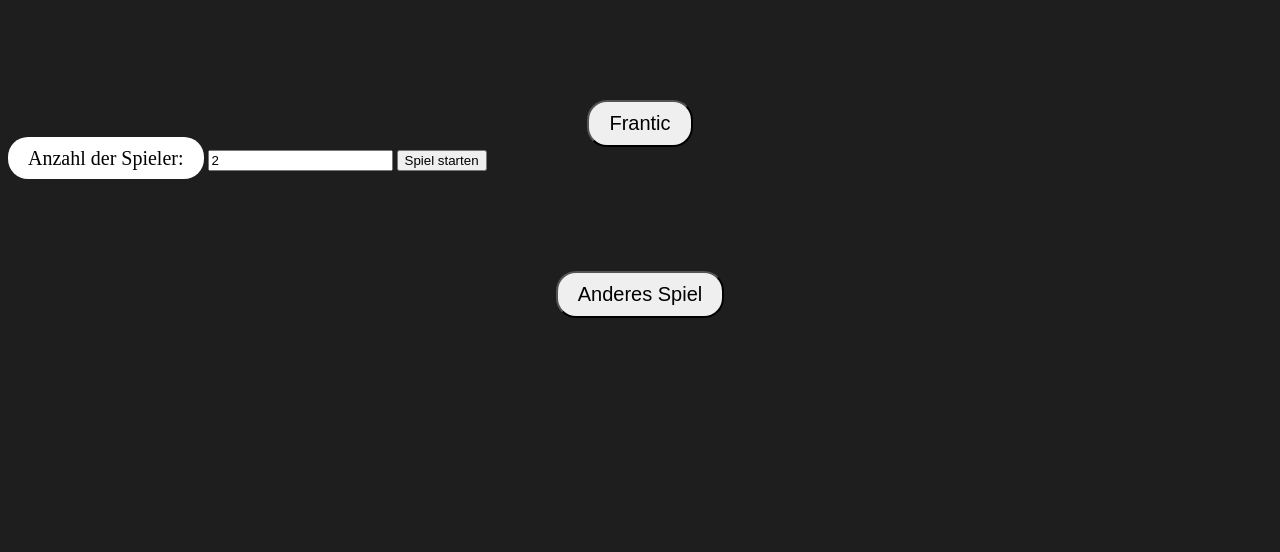
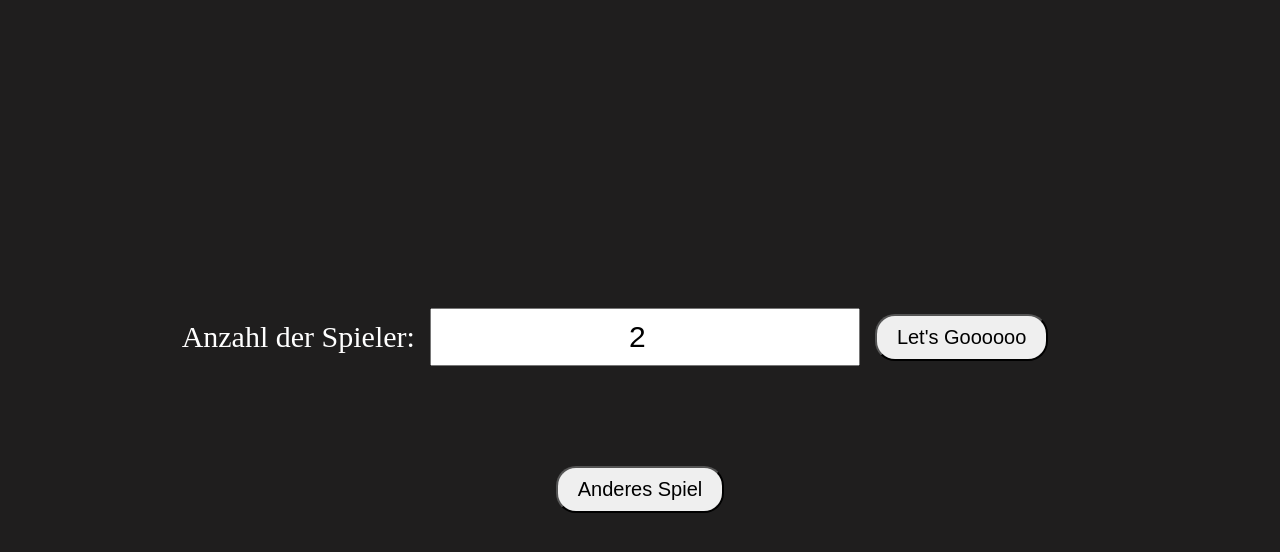
Before and after one commit to Bodensteiner23/LearnToCode, a plain HTML site: page docs/Lu/frantic.html in a window 1280 px wide. Drawn offline with Linux system fonts and the light colour scheme.

Commit message:
Nearly Finished the frantic Subpage.

```diff
--- a/docs/Lu/frantic.html
+++ b/docs/Lu/frantic.html
@@ -21,18 +21,18 @@
   <!------------------- Buttons ------------------------->
 
   <div>
-    <button class="btn" id="openFranticOverlayBtn" onclick="openFrantic()">Frantic</button>
-
-    <label for="playerCount" id="playerCountLabel">Anzahl der Spieler:</label>
-    <input type="number" id="playerCount" min="1" value="2">
-
-    <button class="btn" id="startFranticBtn" onclick="openFranticGamepage()">Spiel starten</button>
-
+    <!-- New Container to have them in the same Line -->
+    <div class="input-button-container">
+      <label for="playerCount" id="playerCountLabel">Anzahl der Spieler:</label>
+      <input type="number" id="playerCount" min="1" value="2">
+      <button id="startFranticBtn" onclick="openFranticGamepage()">Let's Goooooo</button>
+    </div>
+    <!-- <button class="btn" id="openFranticOverlayBtn" onclick="openFrantic()">Frantic</button> -->
   </div>
 
 
   <div>
-    <button id="chooseAnotherGameBtn" onclick="openHomepage()">Anderes Spiel</button>
+    <button class="btn" id="chooseAnotherGameBtn" onclick="openHomepage()">Anderes Spiel</button>
   </div>
   <!-- <div>
     <button id="openFranticOverlayBtn">Spiel starten</button>
--- a/docs/Lu/styles.css
+++ b/docs/Lu/styles.css
@@ -2,6 +2,22 @@
 /* Settings for the whole Body */
 body {
   background-color: hsla(0, 2%, 12%, 1);
+}
+
+/* Settings for the Button */
+.btn {
+  /* Center the button */
+  display: block;
+  margin-left: auto;
+  margin-right: auto;
+  margin-top: 100px;
+  border-radius: 20px;
+
+  /* Make the button bigger */
+  font-size: 20px;
+  /* Adjust as needed */
+  padding: 10px 20px;
+  /* Adjust as needed */
 }
 
 
@@ -38,13 +54,42 @@
 }
 
 /* ==================== frantic.html =================== */
-/* Settings for the Button */
-#openFranticOverlayBtn {
+.input-button-container {
+  display: flex;
+  justify-content: center;
+  align-items: center;
+}
+
+.input-button-container > * {
+  margin-right: 10px;
+  margin-top: 300px;
+}
+
+#playerCount{
+  text-align: center;
+  font-size: 30px;
+
+   /* Adjust as needed */
+   padding: 10px 20px;
+
+}
+
+#playerCountLabel {
+  margin-right: 5px;
   /* Center the button */
-  display: block;
-  margin-left: auto;
-  margin-right: auto;
-  margin-top: 100px;
+  border-radius: 20px;
+
+  /* Make the button bigger */
+  color: white;
+  font-size: 30px;
+  /* Adjust as needed */
+  padding: 10px 10px;
+}
+
+#startFranticBtn{
+  margin-left: 5px;
+  margin-right: 60px;
+  /* Center the button */
   border-radius: 20px;
 
   /* Make the button bigger */
@@ -53,37 +98,6 @@
   padding: 10px 20px;
   /* Adjust as needed */
 }
-
-#chooseAnotherGameBtn {
-  /* Center the button */
-  display: block;
-  margin-left: auto;
-  margin-right: auto;
-  margin-top: 100px;
-  border-radius: 20px;
-
-  /* Make the button bigger */
-  font-size: 20px;
-  /* Adjust as needed */
-  padding: 10px 20px;
-  /* Adjust as needed */
-}
-
-#playerCountLabel {
-  /* Center the button */
-  margin-left: auto;
-  margin-right: auto;
-  margin-top: 100px;
-  border-radius: 20px;
-  background-color: white;
-
-  /* Make the button bigger */
-  font-size: 20px;
-  /* Adjust as needed */
-  padding: 10px 20px;
-  /* Adjust as needed */
-}
-
 
 
 
```
